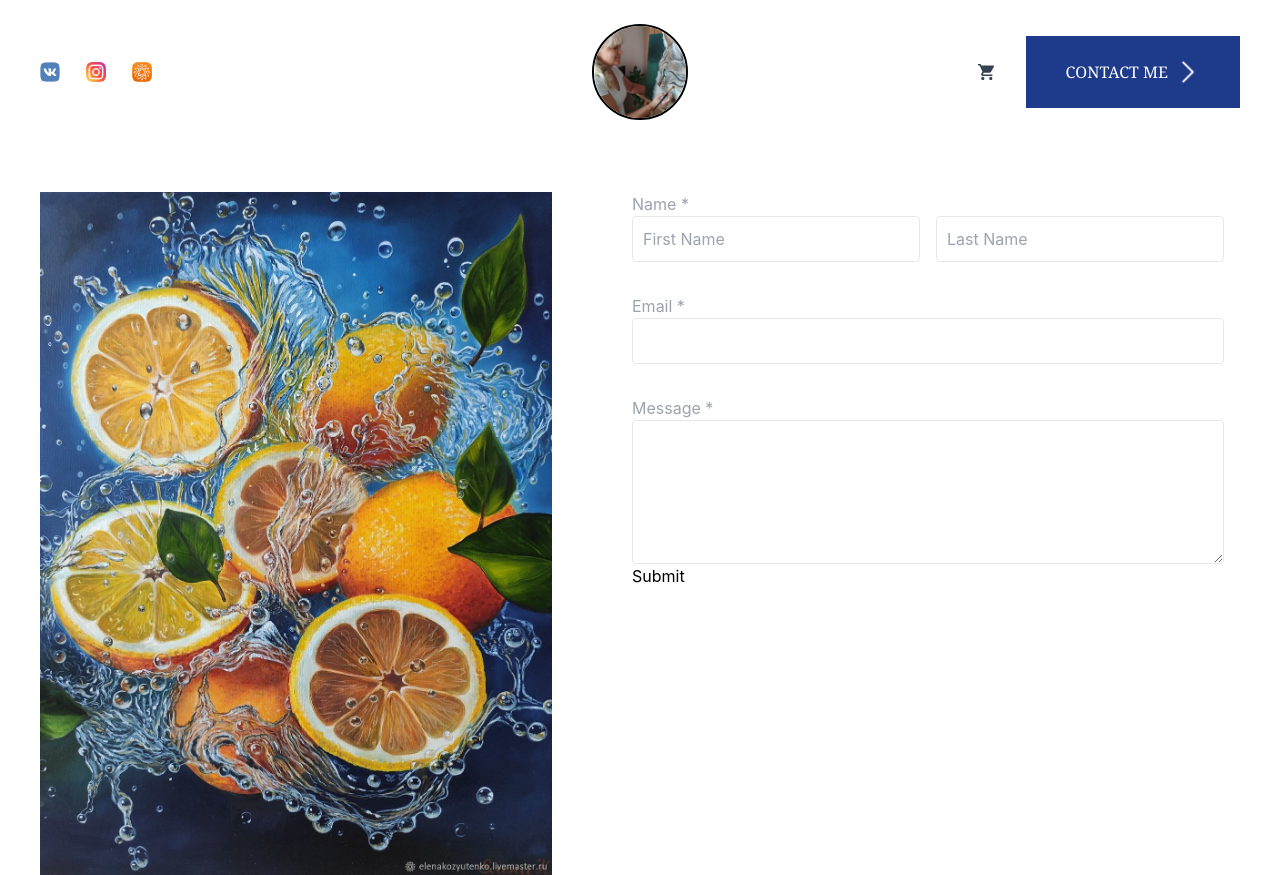
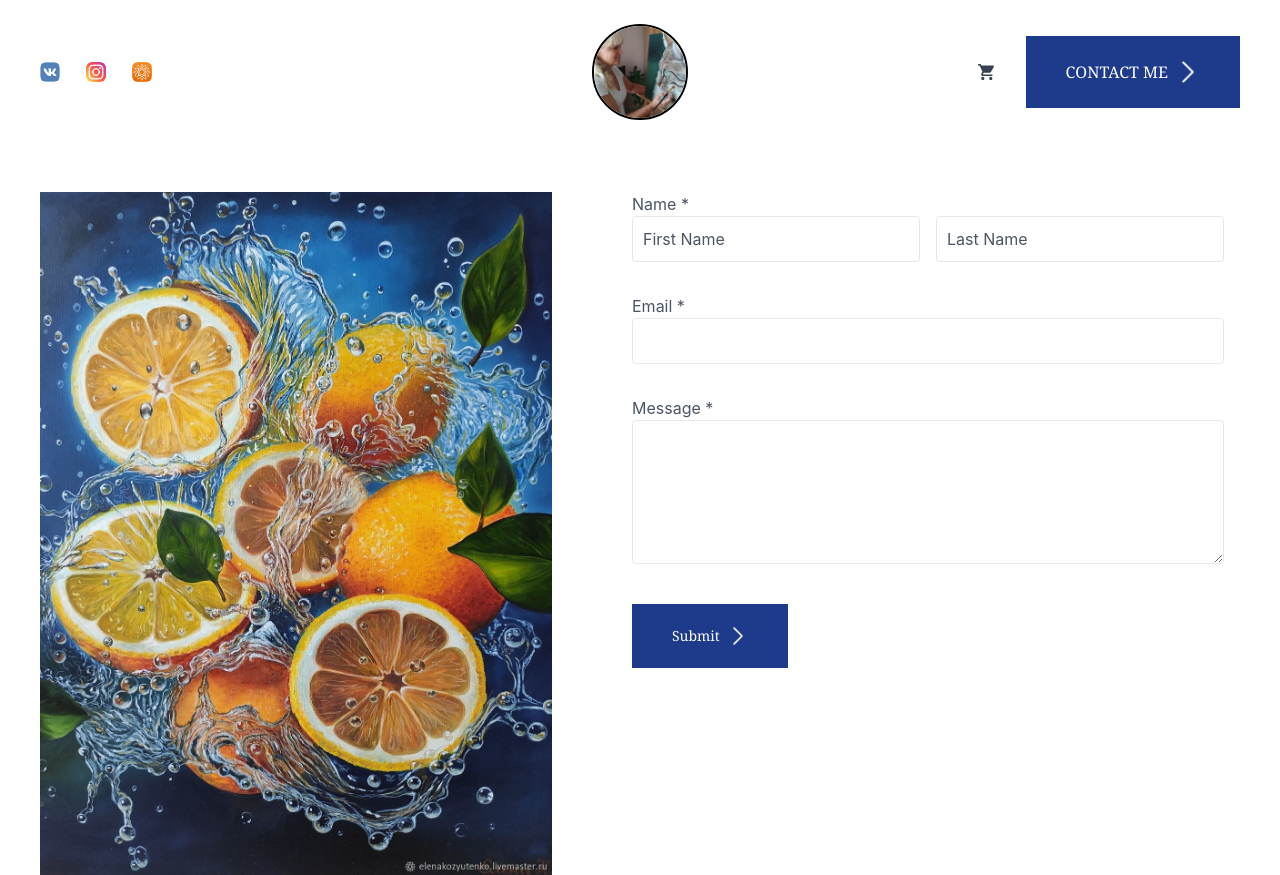
Before and after one commit to mishanhzer/testTask, a React (Create React App) app: page /contact in a window 1280 px wide. Built offline with nearby package versions, Linux system fonts and the light colour scheme.

Commit message:
added form

```diff
--- /dev/null
+++ b/src/components/UI_kits/LinkAndButton.tsx
@@ -0,0 +1,52 @@
+import React from "react";
+import { twMerge } from "tailwind-merge";
+import { Link } from "react-router-dom";
+import { arrow } from "../../assets/logo/logo";
+
+const classNamesLinkAndButton = `
+  flex
+  py-6
+  px-10
+  bg-blue-900
+  text-white
+  items-center
+  font-serif
+  hover:transition
+  hover:opacity-80
+  group`;
+
+const Image = ({ w, h }) => {
+  return (
+    <img
+      className={`ml-2 ${w} ${h} group-hover:translate-x-1 group-hover: transition`}
+      src={arrow}
+      alt="#"
+    />
+  );
+};
+
+export const LinkComponent = ({ml, fz}) => {
+  return (
+    <Link
+      to="/contact"
+      className={twMerge(ml, fz, classNamesLinkAndButton)}
+    >
+      CONTACT ME
+      <Image w="w-6" h="h-6" />
+    </Link>
+  );
+};
+
+export const ButtonComponent = ({mt, h, fz}) => {
+  return (
+    <div>
+      <button
+        className={twMerge(mt, h, fz, classNamesLinkAndButton)}
+        type="submit"
+      >
+        Submit
+        <Image w="w-5" h="h-5" />
+      </button>
+    </div>
+  );
+};
--- a/src/components/appHeader/AppHeader.tsx
+++ b/src/components/appHeader/AppHeader.tsx
@@ -1,9 +1,9 @@
 import React from "react";
-import { BrowserRouter as Router, Switch, Route, Link } from "react-router-dom";
 
-import { images, mainLogo, arrow } from "../../assets/logo/logo";
 import { Basket } from "../../assets/logo/logoHeader/Basket";
+import { LinkComponent } from "../UI_kits/LinkAndButton";
 
+import { images, mainLogo } from "../../assets/logo/logo";
 import "./appHeader.css";
 import "./appHeader.scss";
 
@@ -28,25 +28,7 @@ export const AppHeader = () => {
         <a className="w-4" href="#">
           <Basket className="fill-gray-700 w-4 h-4 hover:fill-black hover:transition" />
         </a>
-        <Link
-          to="/contact"
-          className={`flex ml-8 py-6 px-10
-             bg-blue-900
-             text-base
-              text-white
-              items-center
-              font-serif
-              hover:transition
-              hover:opacity-80
-              group`}
-        >
-          CONTACT ME
-          <img
-            className={`ml-2 w-6 h-6 group-hover:translate-x-1 group-hover: transition`}
-            src={arrow}
-            alt="#"
-          />
-        </Link>
+       <LinkComponent ml='ml-8' fz='text-base' />
       </div>
     </header>
   );
--- a/src/components/pages/ContactMe.tsx
+++ b/src/components/pages/ContactMe.tsx
@@ -2,7 +2,8 @@ import React from "react";
 import { useForm } from "react-hook-form";
 import { useNavigate } from "react-router";
 
-import { testImgForm, testForm } from "../../assets/images/Images";
+import { testForm } from "../../assets/images/Images";
+import { ButtonComponent } from "../UI_kits/LinkAndButton";
 
 export const ContactMe = ({ onSubmit }) => {
   const { register, handleSubmit } = useForm();
@@ -19,29 +20,29 @@ export const ContactMe = ({ onSubmit }) => {
         alt="test" />
       <form className={`ml-20`}>
         <div className={`flex flex-col mb-8`}>
-          <label className={`text-gray-400 text-base`} htmlFor="">Name *</label>
+          <label className={`text-gray-600 text-base`} htmlFor="">Name *</label>
           <div className={`flex`}>
             <input
-                className={`border w-72 p-2.5 outline-none rounded`}
+                className={`border w-72 p-2.5 outline-none rounded placeholder-gray-600`}
                 {...register("firsName", { required: true })}
                 placeholder="First Name"
               />
               <input
-                className={`ml-4 w-72 border p-2.5 outline-none rounded`}
+                className={`ml-4 w-72 border p-2.5 outline-none rounded placeholder-gray-600`}
                 {...register("lastName", { required: true })}
                 placeholder="Last Name"
               />
           </div>
         </div>
         <div className={`flex flex-col mb-8`}>
-          <label className={`text-gray-400 text-base`} htmlFor="">Email *</label>
+          <label className={`text-gray-600 text-base`} htmlFor="">Email *</label>
           <input
             className={`w-full border p-2.5 outline-none rounded`}
             {...register("email", { required: true })}
           />
         </div>
         <div className={`flex flex-col`}>
-          <label className={`text-gray-400 text-base`} htmlFor="">Message *</label>
+          <label className={`text-gray-600 text-base`} htmlFor="">Message *</label>
           <textarea
             className={`w-full h-36 min-h-36 border p-2.5 outline-none rounded`}
             name=""
@@ -50,7 +51,7 @@ export const ContactMe = ({ onSubmit }) => {
 
           </textarea>
         </div>
-          <button type="submit">Submit</button>
+        <ButtonComponent mt='mt-10' h='h-16' fz='text-sm' />
       </form>
     </div>
   );
```
